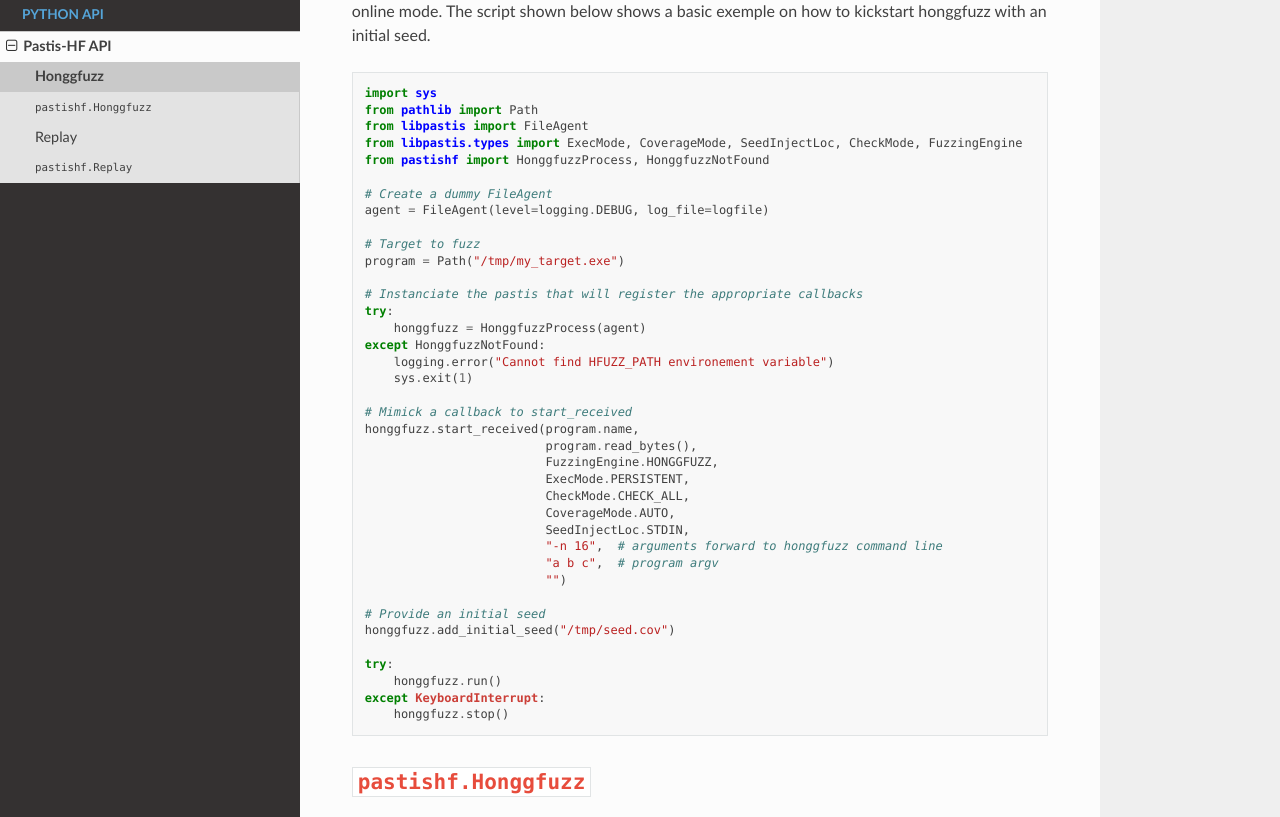
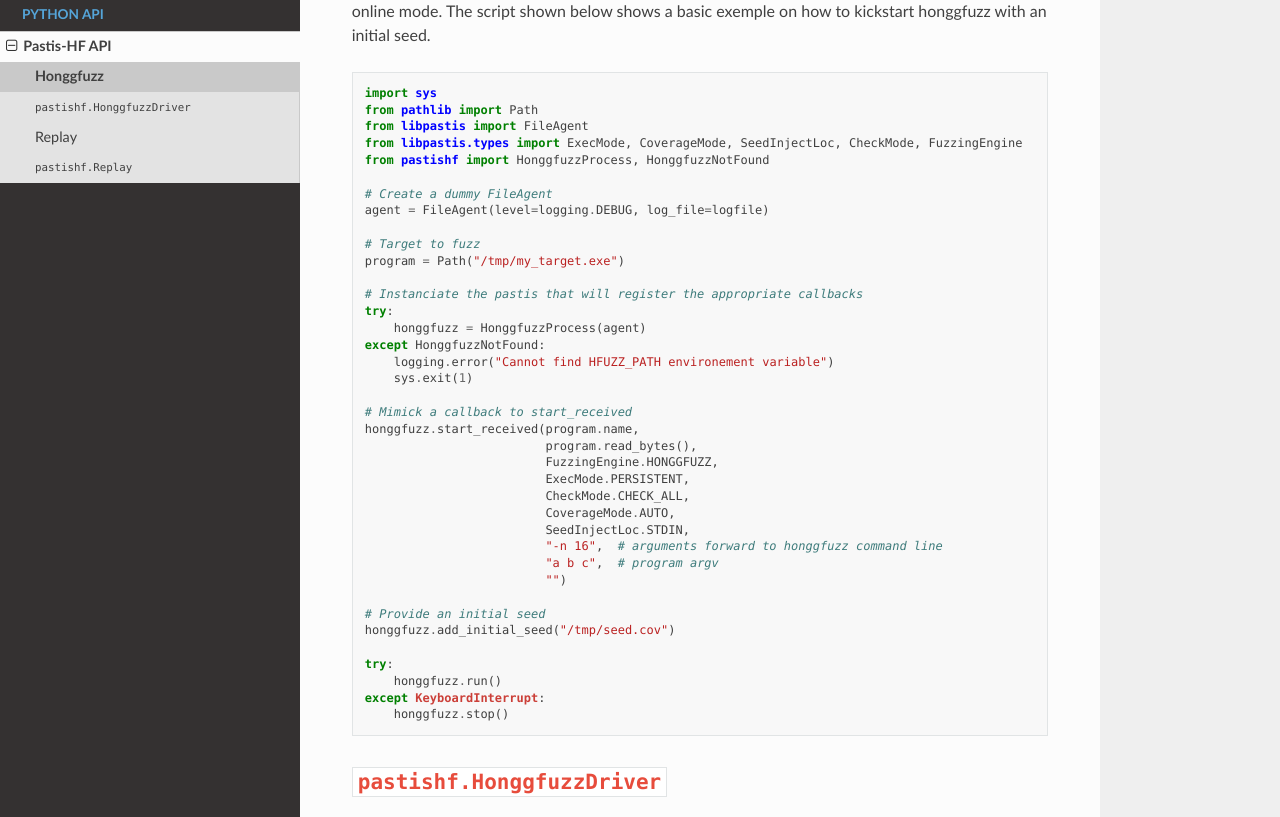
Before and after one commit to quarkslab/pastis, a Sphinx documentation site: the page built from doc/api/pastishf.rst, in a window 1280 px wide and 1320 px high, cut to the strip 210-1027 px from the top of the window. Built offline with Sphinx 7.4.7 and the Read the Docs theme 2.0.0, drawn with Linux system fonts in a browser that asks for light colours.

Commit message:
update doc

```diff
--- a/doc/api/pastishf.rst
+++ b/doc/api/pastishf.rst
@@ -51,11 +51,11 @@ seed.
         honggfuzz.stop()
 
 
-``pastishf.Honggfuzz``
-----------------------
+``pastishf.HonggfuzzDriver``
+----------------------------
 
 
-.. autoclass:: pastishf.Honggfuzz
+.. autoclass:: pastishf.HonggfuzzDriver
     :members:
     :show-inheritance:
     :inherited-members:
```
